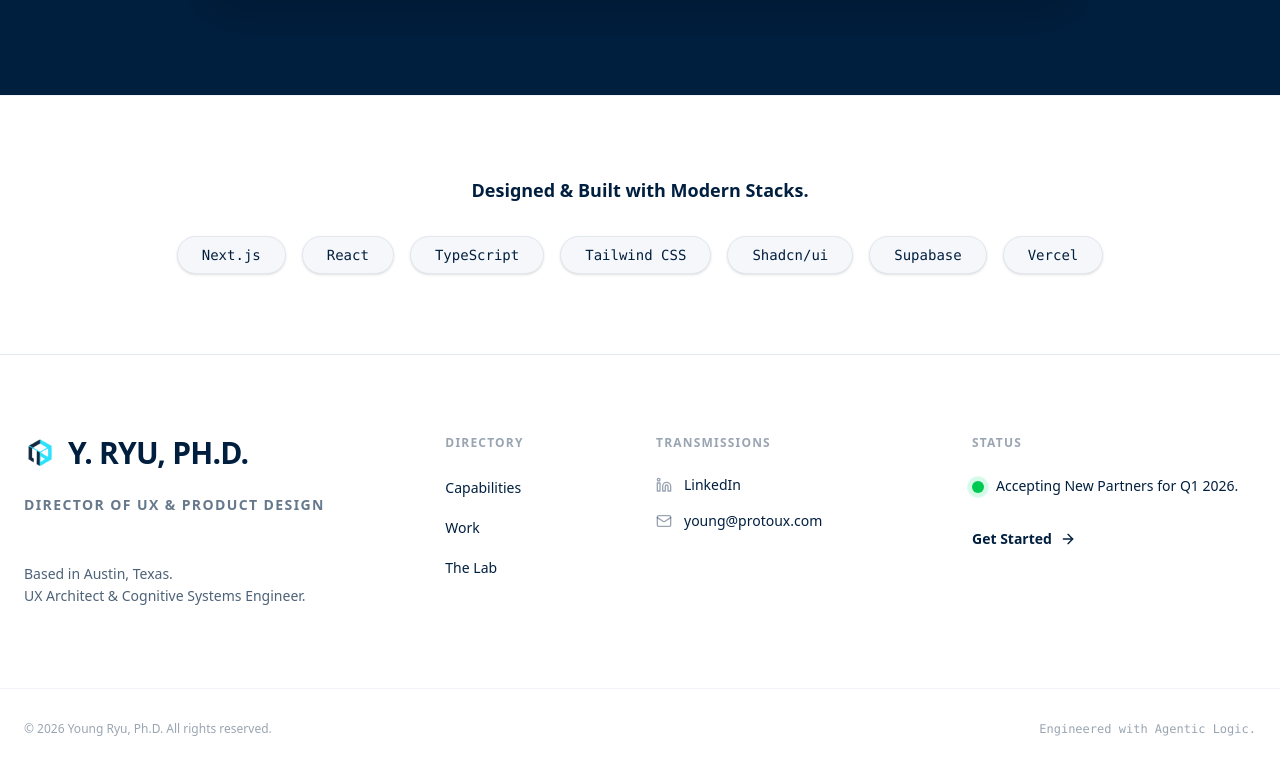
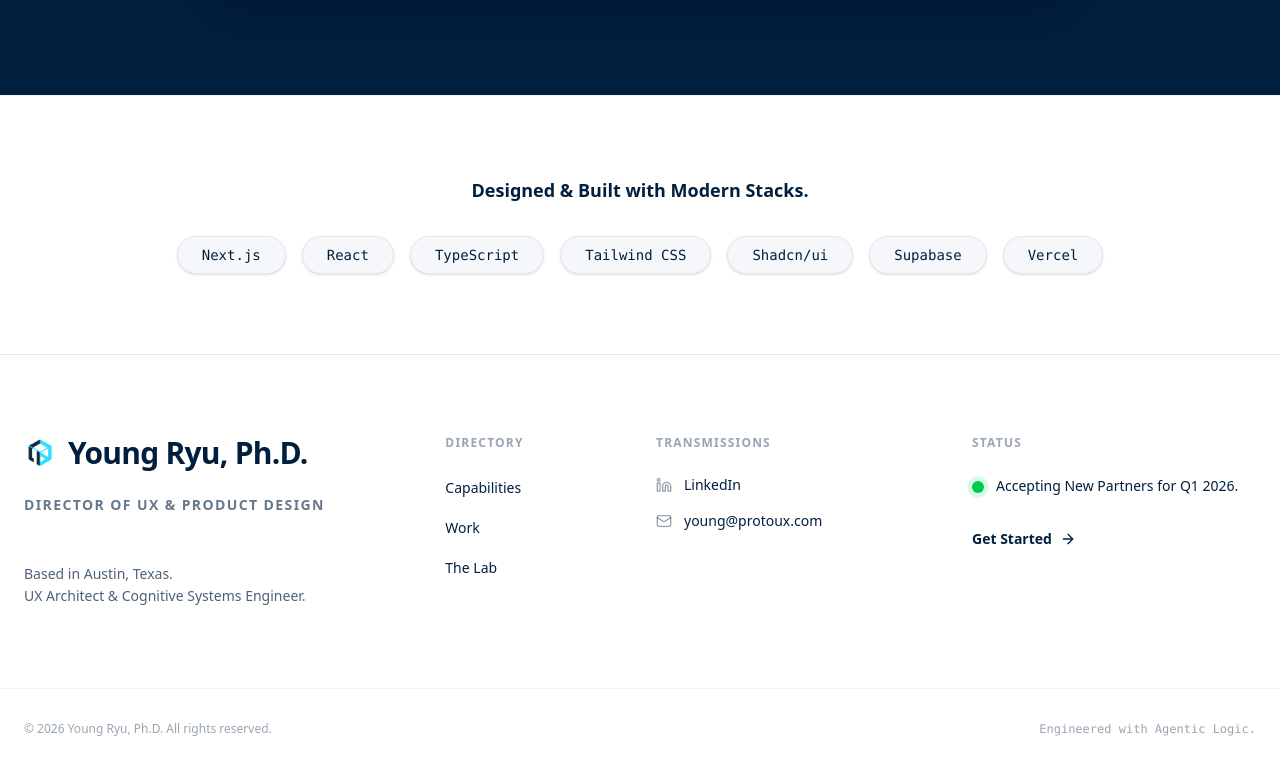
Before and after one commit to sharpencil/portfolio-website, a Next.js app: page / in a window 1280 px wide. Shown: the part 3340-4109 px from the top of the page. Built offline with nearby package versions, Linux system fonts and the light colour scheme; a web font is replaced by a local one.

Commit message:
Use full name Young Ryu, Ph.D. in the footer

```diff
--- a/src/components/Footer.tsx
+++ b/src/components/Footer.tsx
@@ -15,7 +15,7 @@
                     <div className="md:col-span-4 space-y-6">
                         <Link href="/" className="flex items-center gap-3 group">
                             <Image src="/images/logo-v2.png" alt="Young Ryu Logo" width={32} height={32} className="group-hover:opacity-80 transition-opacity" />
-                            <h2 className="text-2xl md:text-3xl font-bold font-heading text-authority-navy tracking-tight">Y. RYU, PH.D.</h2>
+                            <h2 className="text-2xl md:text-3xl font-bold font-heading text-authority-navy tracking-tight">Young Ryu, Ph.D.</h2>
                         </Link>
                         <p className="text-sm font-bold uppercase tracking-widest text-authority-navy/60">Director of UX & Product Design</p>
                         <div className="pt-6 text-authority-navy/70 text-sm leading-relaxed font-light">
```
